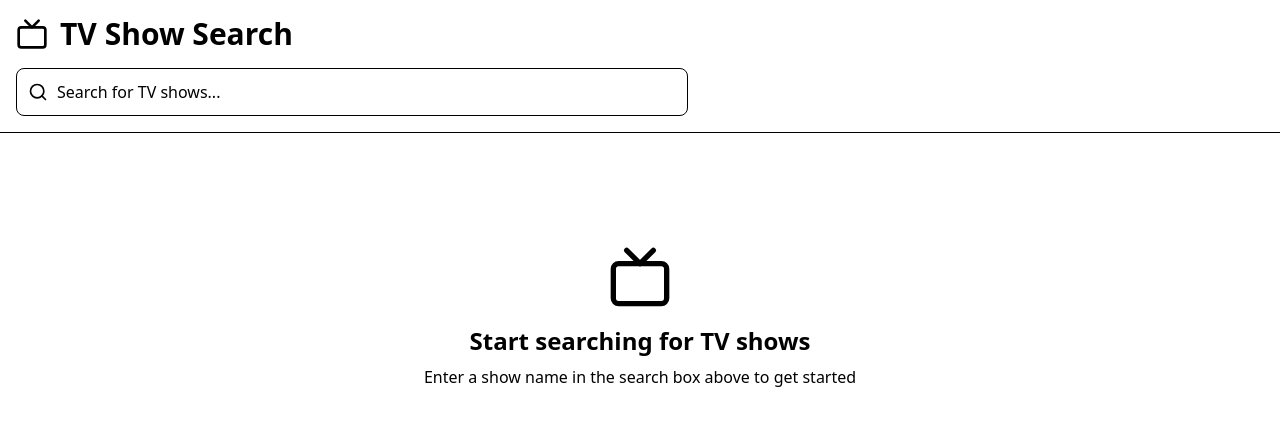
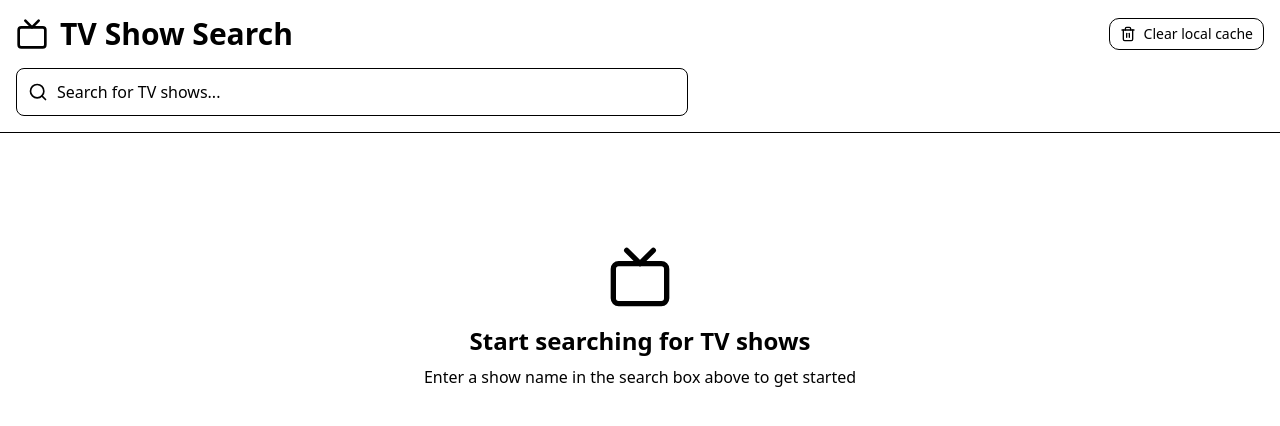
Before and after one commit to tabrezakhtar/tv-pwa, a React (Vite) app: page / in a window 1280 px wide. Shown: the top 426 px of the page. Built offline with nearby package versions, Linux system fonts and the light colour scheme.

Commit message:
feat: add cache clearing functionality and improve show details fetching

```diff
--- a/src/App.jsx
+++ b/src/App.jsx
@@ -4,7 +4,9 @@ import { SearchBox } from './components/SearchBox';
 import { ShowList } from './components/ShowList';
 import { ShowDetails } from './components/ShowDetails';
 import { useShowSearch } from './hooks/useShowSearch';
-import { Tv } from 'lucide-react';
+import { clearCache } from './lib/db';
+import { Tv, Trash2 } from 'lucide-react';
+import { Button } from './components/ui/button';
 
 export default function App() {
   const [searchTerm, setSearchTerm] = useState('');
@@ -25,9 +27,23 @@ export default function App() {
     <div className="min-h-screen bg-background">
       <header className="sticky top-0 z-50 w-full border-b border-border bg-background/95 backdrop-blur supports-[backdrop-filter]:bg-background/60">
         <div className="container mx-auto px-4 py-4">
-          <div className="flex items-center gap-3 mb-4">
-            <Tv className="size-8 text-primary" />
-            <h1 className="text-3xl font-bold">TV Show Search</h1>
+          <div className="flex items-center justify-between gap-3 mb-4">
+            <div className="flex items-center gap-3">
+              <Tv className="size-8 text-primary" />
+              <h1 className="text-3xl font-bold">TV Show Search</h1>
+            </div>
+            <Button
+              variant="outline"
+              size="default"
+              onClick={async () => {
+                await clearCache();
+                alert('Local cache cleared');
+              }}
+              className="flex items-center gap-2"
+            >
+              <Trash2 className="size-4" />
+              <span>Clear local cache</span>
+            </Button>
           </div>
           <SearchBox
             value={searchTerm}
--- a/src/components/ShowDetails.jsx
+++ b/src/components/ShowDetails.jsx
@@ -3,7 +3,7 @@ import { Loader2, Calendar, Star, Clock, Tv, Users, Globe } from "lucide-react";
 import { useShowDetails } from "@/hooks/useShowDetails";
 
 export function ShowDetails({ showId, open, onOpenChange }) {
-  const { show, isLoading, error, clearError } = useShowDetails(showId);
+  const { show, isLoading, error, clearError, refetch } = useShowDetails(showId);
 
   const stripHtml = (html) => {
     if (!html) return "No description available";
@@ -14,7 +14,11 @@ export function ShowDetails({ showId, open, onOpenChange }) {
 
   const handleOpenChange = (isOpen) => {
     if (!isOpen) {
+      // clear error and reset data so that reopening will fetch again
       clearError();
+    } else {
+      // when opening the dialog, make sure we pull fresh data
+      refetch();
     }
     onOpenChange(isOpen);
   };
--- a/src/hooks/useShowDetails.js
+++ b/src/hooks/useShowDetails.js
@@ -40,6 +40,8 @@ export function useShowDetails(showId) {
     show: data,
     isLoading,
     error,
-    clearError: () => mutate(undefined, false),
+    // reset data and trigger a revalidation; used when closing the dialog
+    clearError: () => mutate(undefined),
+    refetch: () => mutate(),
   };
 }
--- a/src/lib/db.js
+++ b/src/lib/db.js
@@ -37,3 +37,14 @@ export const getShowsFromCache = async (query) => {
     return null;
   }
 };
+
+export const clearCache = async () => {
+  try {
+    const db = await getDB();
+    const tx = db.transaction(STORE_NAME, 'readwrite');
+    await tx.objectStore(STORE_NAME).clear();
+    await tx.done;
+  } catch (error) {
+    console.error('Error clearing cache:', error);
+  }
+};
```
